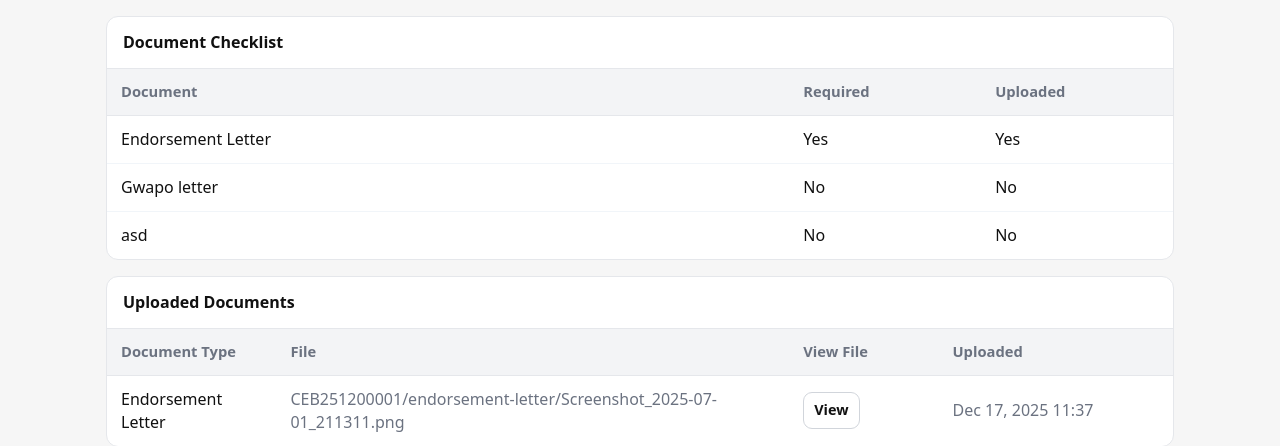
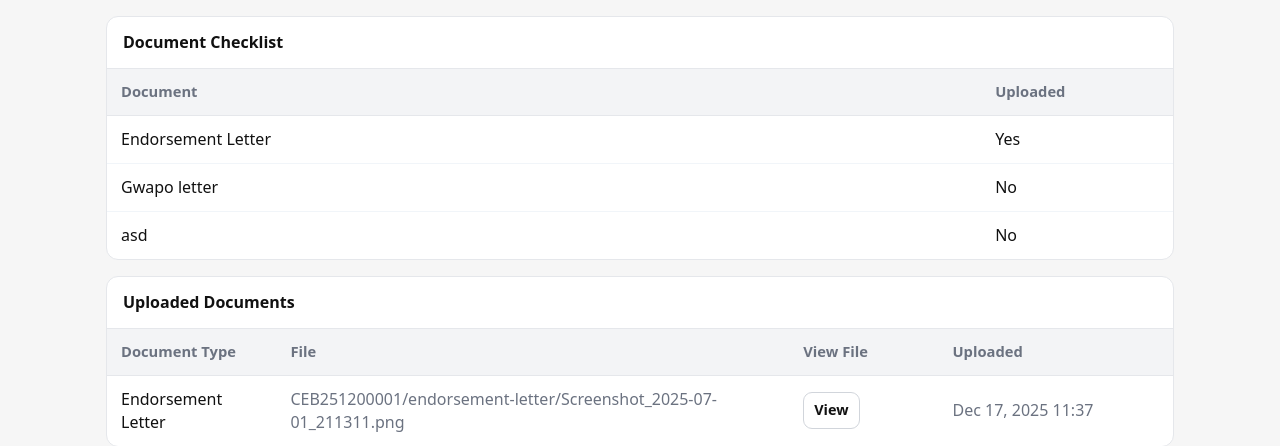
Before and after one commit to Gideon1274/LegalTrack, a Django app: a page that uses core/templates/core/case_detail.html in a window 1280 px wide. Shown: the part 592-1038 px from the top of the page. Run offline with Django 5.2, Linux system fonts and the light colour scheme; a user stored in the database is signed in; data comes from the database, SQL or seed files in the repository; data that the repository does not hold is empty.

Commit message:
modified:   core/__pycache__/forms.cpython-313.pyc 	modified:   core/__pycache__/tests.cpython-313.pyc 	modified:   core/__pycache__/views.cpython-313.pyc 	modified:   core/forms.py 	modified:   core/templates/core/case_detail.html 	modified:   core/templates/core/submit_case.html 	modified:   core/tests.py 	modified:   core/views.py

```diff
--- a/core/forms.py
+++ b/core/forms.py
@@ -90,7 +90,6 @@ class CaseDetailsForm(forms.ModelForm):
 class ChecklistItemForm(forms.Form):
     doc_type = forms.ChoiceField(required=False, choices=[("", "— Select —")])
     custom_doc_type = forms.CharField(max_length=120, required=False)
-    required = forms.BooleanField(required=False)
     file = forms.FileField(required=False)
 
     def __init__(self, *args, doc_type_choices=None, **kwargs):
@@ -116,7 +115,7 @@ class ChecklistItemForm(forms.Form):
         else:
             doc_type = selected
 
-        if not doc_type and (cleaned.get("required") or cleaned.get("file") or selected == "__custom__"):
+        if not doc_type and (cleaned.get("file") or selected == "__custom__" or custom):
             raise forms.ValidationError("Document type is required for this row.")
         cleaned["doc_type"] = doc_type
         return cleaned
--- a/core/templates/core/case_detail.html
+++ b/core/templates/core/case_detail.html
@@ -63,7 +63,6 @@
             <thead>
                 <tr>
                     <th>Document</th>
-                    <th style="width:18%">Required</th>
                     <th style="width:18%">Uploaded</th>
                 </tr>
             </thead>
@@ -71,11 +70,10 @@
                 {% for item in case.checklist %}
                     <tr>
                         <td>{{ item.doc_type }}</td>
-                        <td>{{ item.required|yesno:"Yes,No" }}</td>
                         <td>{{ item.uploaded|yesno:"Yes,No" }}</td>
                     </tr>
                 {% empty %}
-                    <tr><td colspan="3" class="muted"><em>No items</em></td></tr>
+                    <tr><td colspan="2" class="muted"><em>No items</em></td></tr>
                 {% endfor %}
             </tbody>
         </table>
--- a/core/tests.py
+++ b/core/tests.py
@@ -65,19 +65,14 @@ class Module2CaseWizardTests(TestCase):
                 "form-MIN_NUM_FORMS": "0",
                 "form-MAX_NUM_FORMS": "1000",
                 "form-0-doc_type": requirements[0],
-                "form-0-required": "on",
                 "form-0-file": files[0],
                 "form-1-doc_type": requirements[1],
-                "form-1-required": "on",
                 "form-1-file": files[1],
                 "form-2-doc_type": requirements[2],
-                "form-2-required": "on",
                 "form-2-file": files[2],
                 "form-3-doc_type": requirements[3],
-                "form-3-required": "on",
                 "form-3-file": files[3],
                 "form-4-doc_type": requirements[4],
-                "form-4-required": "on",
                 "form-4-file": files[4],
             },
         )
--- a/core/views.py
+++ b/core/views.py
@@ -960,25 +960,15 @@ def _lgu_can_finalize(user, case: Case) -> bool:
     )
 
 def _required_documents_missing(case: Case) -> list[str]:
-    missing = []
-    for item in (case.checklist or []):
-        if not isinstance(item, dict):
-            continue
-        if not item.get("required"):
-            continue
-        doc_type = (item.get("doc_type") or "").strip()
-        if not doc_type:
-            continue
-        if not CaseDocument.objects.filter(case=case, doc_type=doc_type).exists():
-            missing.append(doc_type)
-    return missing
+    # Checklist items are informational only (nothing is required).
+    return []
 
 
 def _ensure_checklist_item(case: Case, *, doc_type: str, required: bool) -> None:
     items = list(case.checklist or [])
     for item in items:
         if isinstance(item, dict) and (item.get("doc_type") == doc_type):
-            item["required"] = bool(required)
+            item["required"] = False
             item["uploaded"] = CaseDocument.objects.filter(case=case, doc_type=doc_type).exists()
             case.checklist = items
             case.save(update_fields=["checklist", "updated_at"])
@@ -986,7 +976,7 @@ def _ensure_checklist_item(case: Case, *, doc_type: str, required: bool) -> None
 
     items.insert(0, {
         "doc_type": doc_type,
-        "required": bool(required),
+        "required": False,
         "uploaded": CaseDocument.objects.filter(case=case, doc_type=doc_type).exists(),
     })
     case.checklist = items
@@ -1053,7 +1043,7 @@ def submit_case(request):
             case.submitted_by = request.user
             case.save()
 
-            # Seed checklist requirements (uploads happen in Step 2 only).
+            # Seed checklist suggestions (uploads happen in Step 2 only).
             requirements = ["Endorsement Letter", *_case_type_requirements(getattr(case, "case_type", ""))]
             seen = set()
             seeded = []
@@ -1065,7 +1055,7 @@ def submit_case(request):
                 if k in seen:
                     continue
                 seen.add(k)
-                seeded.append({"doc_type": r, "required": True, "uploaded": False})
+                seeded.append({"doc_type": r, "required": False, "uploaded": False})
             if seeded:
                 case.checklist = seeded
                 case.save(update_fields=["checklist", "updated_at"])
@@ -1167,11 +1157,11 @@ def case_wizard(request, tracking_id, step: int):
                 if isinstance(item, dict):
                     initial.append({
                         "doc_type": item.get("doc_type", ""),
-                        "required": bool(item.get("required", False)),
+                        "required": False,
                     })
         else:
             for req in requirements:
-                initial.append({"doc_type": req, "required": True})
+                initial.append({"doc_type": req, "required": False})
 
         if request.method == "POST":
             if "add_row" in request.POST:
@@ -1225,16 +1215,16 @@ def case_wizard(request, tracking_id, step: int):
                     has_doc = CaseDocument.objects.filter(case=case, doc_type=doc_type).exists()
                     new_checklist.append({
                         "doc_type": doc_type,
-                        "required": bool(cd.get("required", False)),
+                        "required": False,
                         "uploaded": bool(has_doc),
                     })
 
                 if CaseDocument.objects.filter(case=case, doc_type="Endorsement Letter").exists():
                     if not any((i.get("doc_type") == "Endorsement Letter") for i in new_checklist):
-                        new_checklist.insert(0, {"doc_type": "Endorsement Letter", "required": True, "uploaded": True})
+                        new_checklist.insert(0, {"doc_type": "Endorsement Letter", "required": False, "uploaded": True})
                 else:
                     if not any((i.get("doc_type") == "Endorsement Letter") for i in new_checklist):
-                        new_checklist.insert(0, {"doc_type": "Endorsement Letter", "required": True, "uploaded": False})
+                        new_checklist.insert(0, {"doc_type": "Endorsement Letter", "required": False, "uploaded": False})
 
                 case.checklist = new_checklist
                 if case.status == "returned":
@@ -1277,25 +1267,11 @@ def case_wizard(request, tracking_id, step: int):
             continue
         checklist.append({
             "doc_type": doc_type,
-            "required": bool(item.get("required", False)),
+            "required": False,
             "uploaded": CaseDocument.objects.filter(case=case, doc_type=doc_type).exists(),
         })
 
     if request.method == "POST":
-        missing_required = _required_documents_missing(case)
-        if missing_required:
-            messages.error(
-                request,
-                f"Missing required documents: {', '.join(missing_required)}. Upload them before submitting."
-            )
-            return render(request, "core/submit_case.html", {
-                "step": 3,
-                "case": case,
-                "is_edit": True,
-                "documents": list(case.documents.all()),
-                "checklist": checklist,
-            })
-
         if case.status == "returned":
             case.status = "not_received"
 
```
Also changed, not shown: core/templates/core/submit_case.html (+5 -6 lines).
